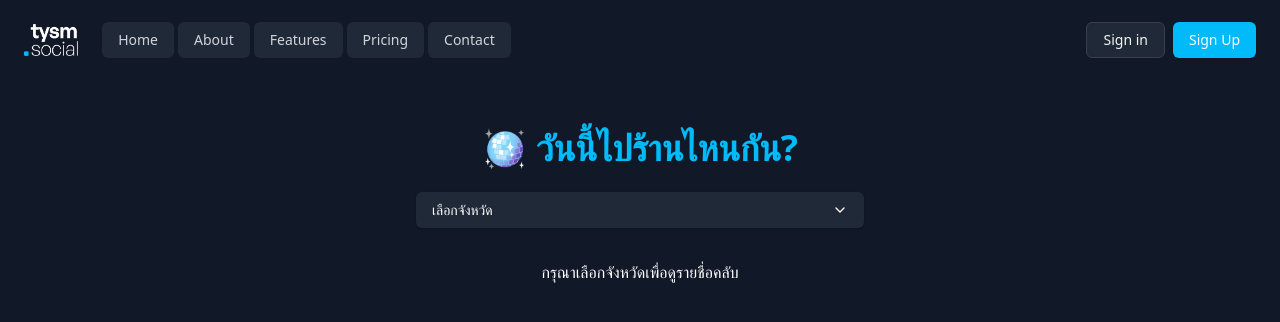
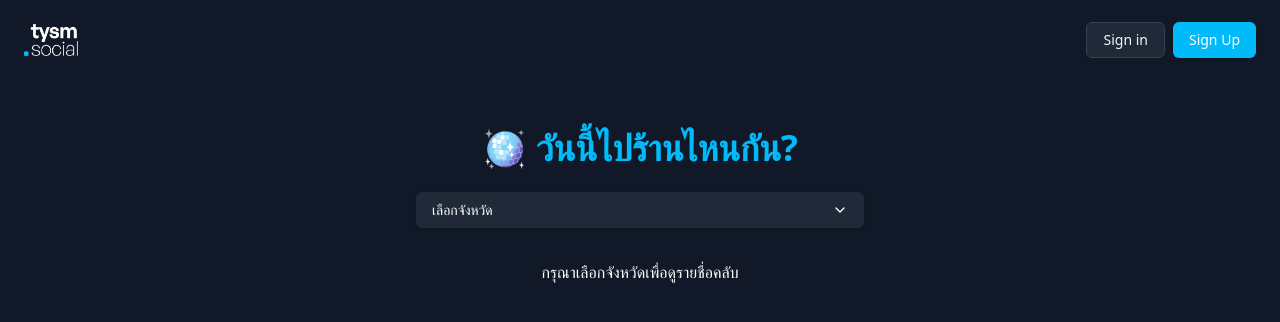
Before and after one commit to sukritx/tysm-3, a React (Vite) app in the folder frontend/: page / in a window 1280 px wide. Shown: the top 322 px of the page. Built offline with nearby package versions, Linux system fonts and the light colour scheme.

Commit message:
remove unused navbar items

```diff
--- a/frontend/src/components/Navbar.jsx
+++ b/frontend/src/components/Navbar.jsx
@@ -181,20 +181,6 @@ const Navbar = () => {
         <img src={tysmLogo} alt="TYSM Logo" className="h-8 w-auto" />
         <span className="sr-only">TYSM</span>
       </Link>
-      <NavigationMenu className="hidden lg:flex">
-        <NavigationMenuList>
-          {['Home', 'About', 'Features', 'Pricing', 'Contact'].map((item) => (
-            <NavigationMenuLink key={item} asChild>
-              <Link
-                to={`/${item.toLowerCase()}`}
-                className="group inline-flex h-9 w-max items-center justify-center rounded-md bg-gray-800 px-4 py-2 text-sm font-medium transition-colors hover:bg-gray-700 hover:text-gray-100 focus:bg-gray-700 focus:text-gray-100 focus:outline-none disabled:pointer-events-none disabled:opacity-50 data-[active]:bg-gray-700/50 data-[state=open]:bg-gray-700/50 text-gray-300"
-              >
-                {item}
-              </Link>
-            </NavigationMenuLink>
-          ))}
-        </NavigationMenuList>
-      </NavigationMenu>
       <div className="ml-auto flex gap-2 items-center">
         {user && (
           <>
```
